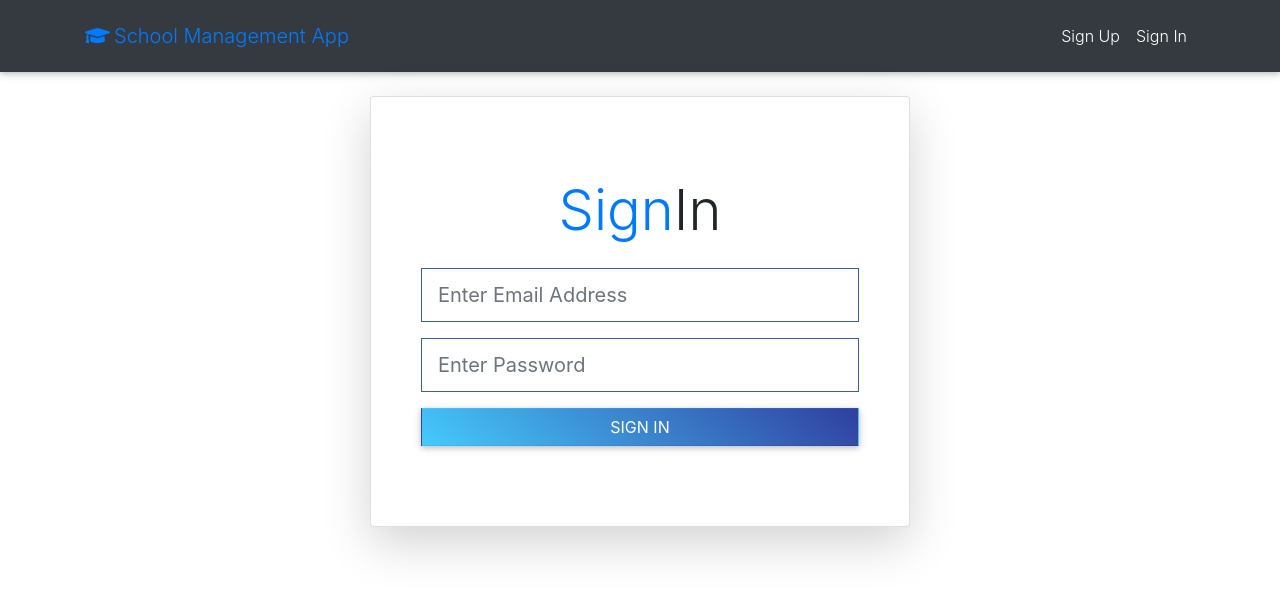
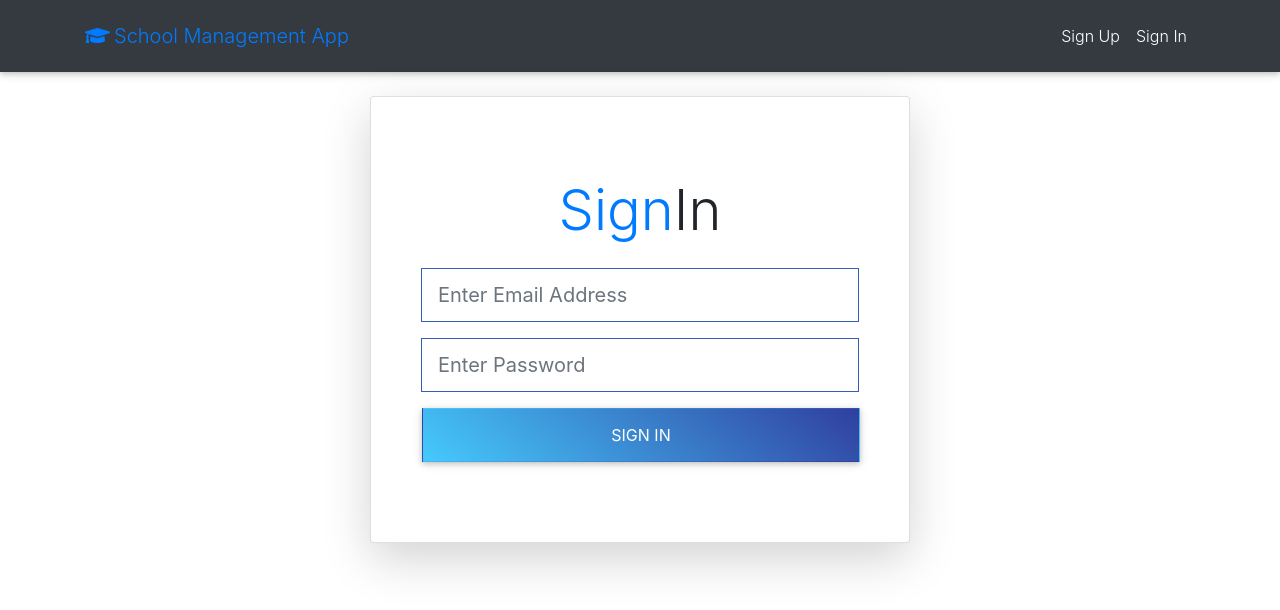
Before and after one commit to Ademayowa/school-management-app, a React (Create React App) app in the folder client/: page /sign-in in a window 1280 px wide. Shown: the top 610 px of the page. Built offline with nearby package versions, Linux system fonts and the light colour scheme; the HTML template or start-up script is replaced by a standard one.

Commit message:
adjuste gradient button height

```diff
--- a/client/src/App.css
+++ b/client/src/App.css
@@ -15,9 +15,9 @@
 .btn.btn-lg {
   margin: 10px 10px auto auto !important;
 }
-.btn .blue-gradient {
+.button .blue-gradient {
   margin-left: 1px !important;
-  height: var(--height);
+  height: var(--height) !important;
 }
 .form-control {
   border-radius: var(--border-radius);
--- a/client/src/components/auth/SignIn.js
+++ b/client/src/components/auth/SignIn.js
@@ -80,7 +80,11 @@ class SignIn extends Component {
                   onChange={this.onChange}
                   error={errors.password}
                 />
-                <button className="btn blue-gradient btn-block">Sign in</button>
+                <div className="button">
+                  <button className="btn blue-gradient btn-block">
+                    Sign in
+                  </button>
+                </div>
               </form>
             </div>
           </div>
--- a/client/src/components/auth/SignUp.js
+++ b/client/src/components/auth/SignUp.js
@@ -94,7 +94,11 @@ class SignUp extends Component {
                   onChange={this.onChange}
                   error={errors.password2}
                 />
-                <button className="btn blue-gradient btn-block">Sign in</button>
+                <div className="button">
+                  <button className="btn blue-gradient btn-block">
+                    Sign in
+                  </button>
+                </div>
               </form>
             </div>
           </div>
```
